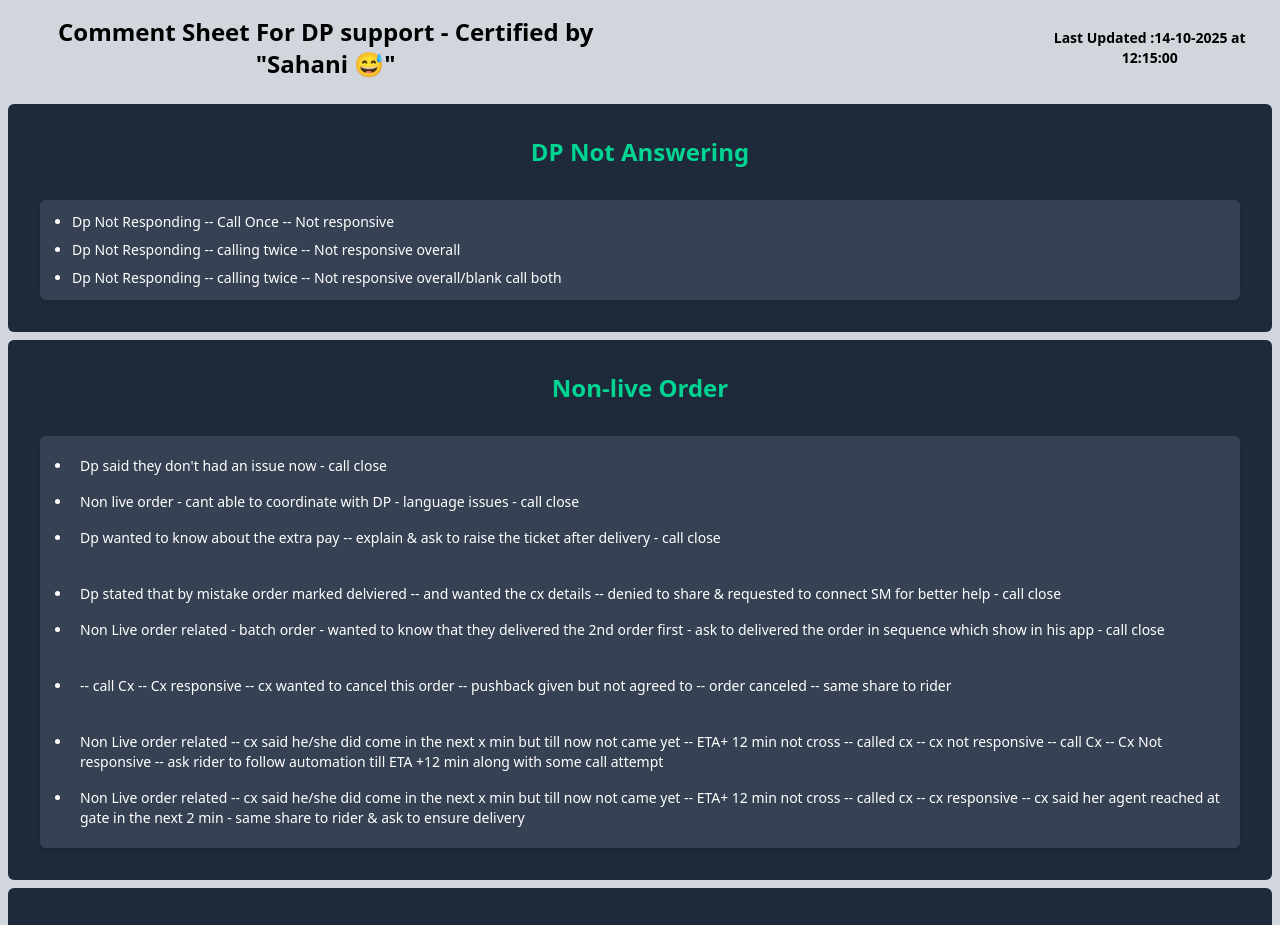
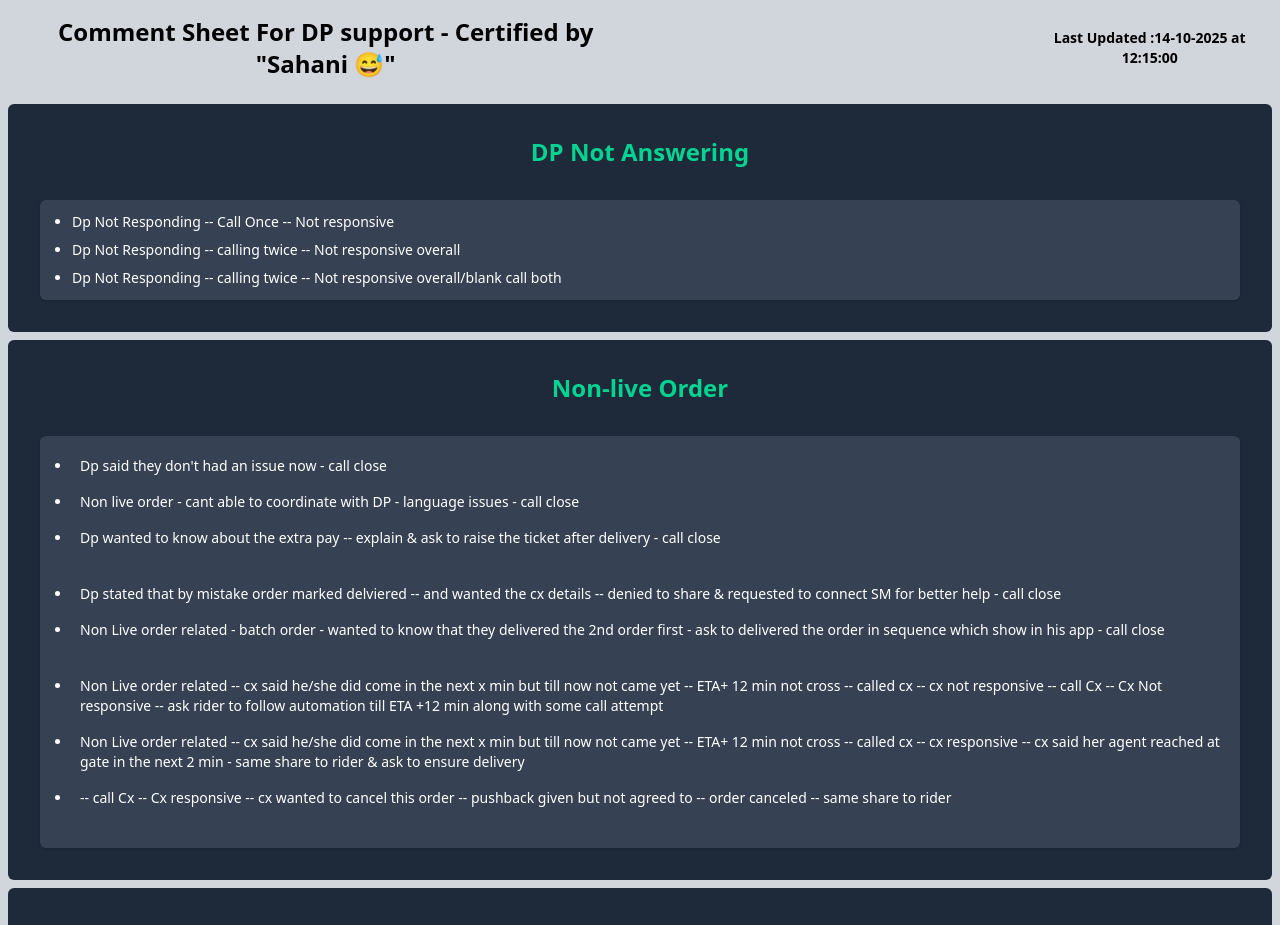
Before and after one commit to Code-with-Sahani/Blinket-DP, a React (Vite) app: page / in a window 1280 px wide. Shown: the top 925 px of the page. Built offline with nearby package versions, Linux system fonts and the light colour scheme.

Commit message:
Update Nonlive.jsx

```diff
--- a/src/Components/Nonlive.jsx
+++ b/src/Components/Nonlive.jsx
@@ -18,10 +18,10 @@ const Nonlive = () => {
             <li className='p-2'> Non Live order related - batch order - wanted to know that they delivered the 2nd order first - ask to delivered the order in sequence which show in his app - call close</li>
             <br></br>
 
-            <li className='p-2'>-- call Cx -- Cx responsive -- cx wanted to cancel this order -- pushback given but not agreed to -- order canceled -- same share to rider  </li>
-            <br></br>
              <li className='p-2'>Non Live order related -- cx said he/she did come in the next x min but till now not came yet -- ETA+ 12 min not cross -- called cx -- cx not responsive -- call Cx -- Cx Not responsive -- ask rider to follow automation till ETA +12 min along with some call attempt </li>
              <li className='p-2'>Non Live order related -- cx said he/she did come in the next x min but till now not came yet -- ETA+ 12 min not cross -- called cx -- cx responsive -- cx said her agent reached at gate in the next 2 min  - same share to rider  & ask to ensure delivery</li>
+          <li className='p-2'>-- call Cx -- Cx responsive -- cx wanted to cancel this order -- pushback given but not agreed to -- order canceled -- same share to rider  </li>
+            <br></br>
           </ul>
         </div>
 
```
